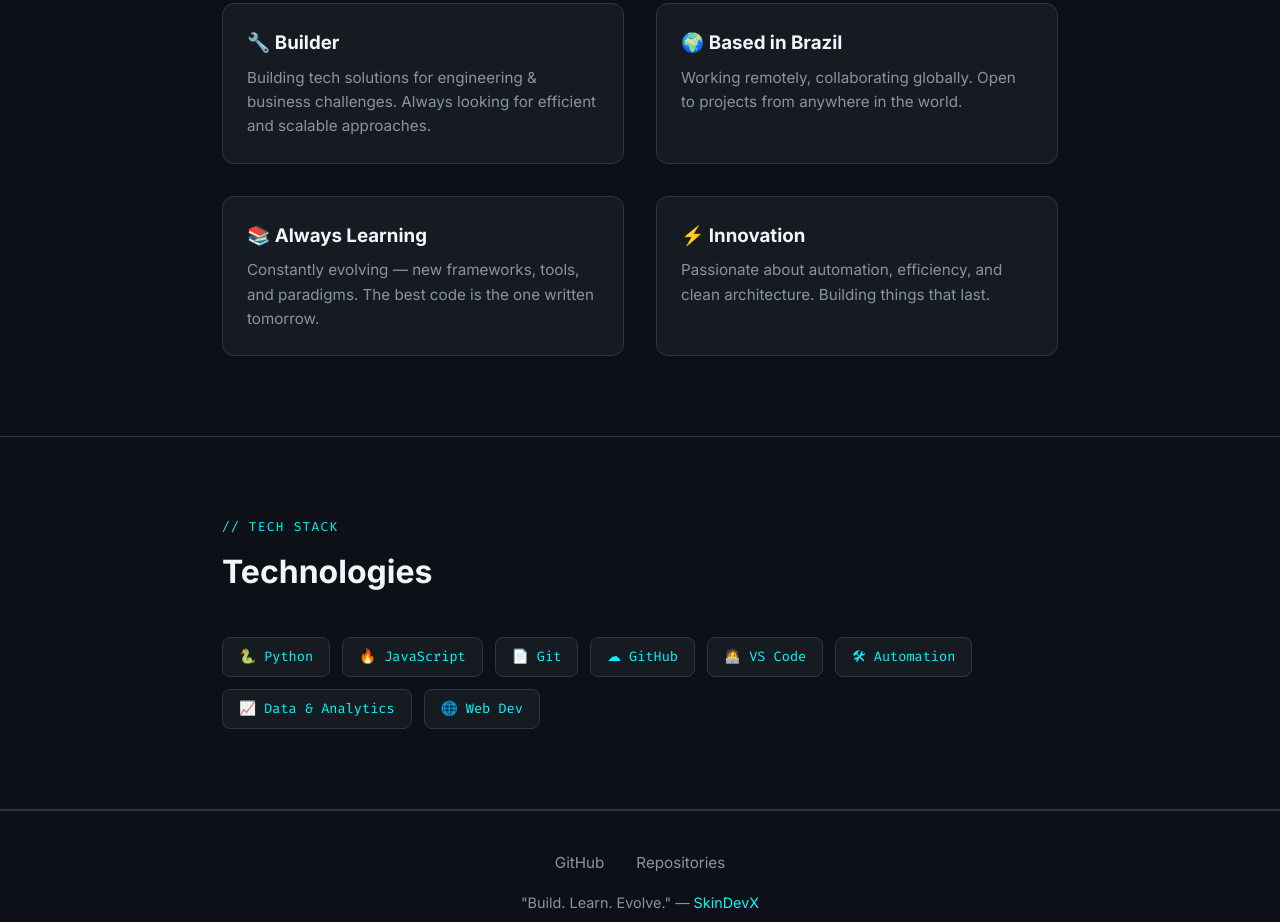
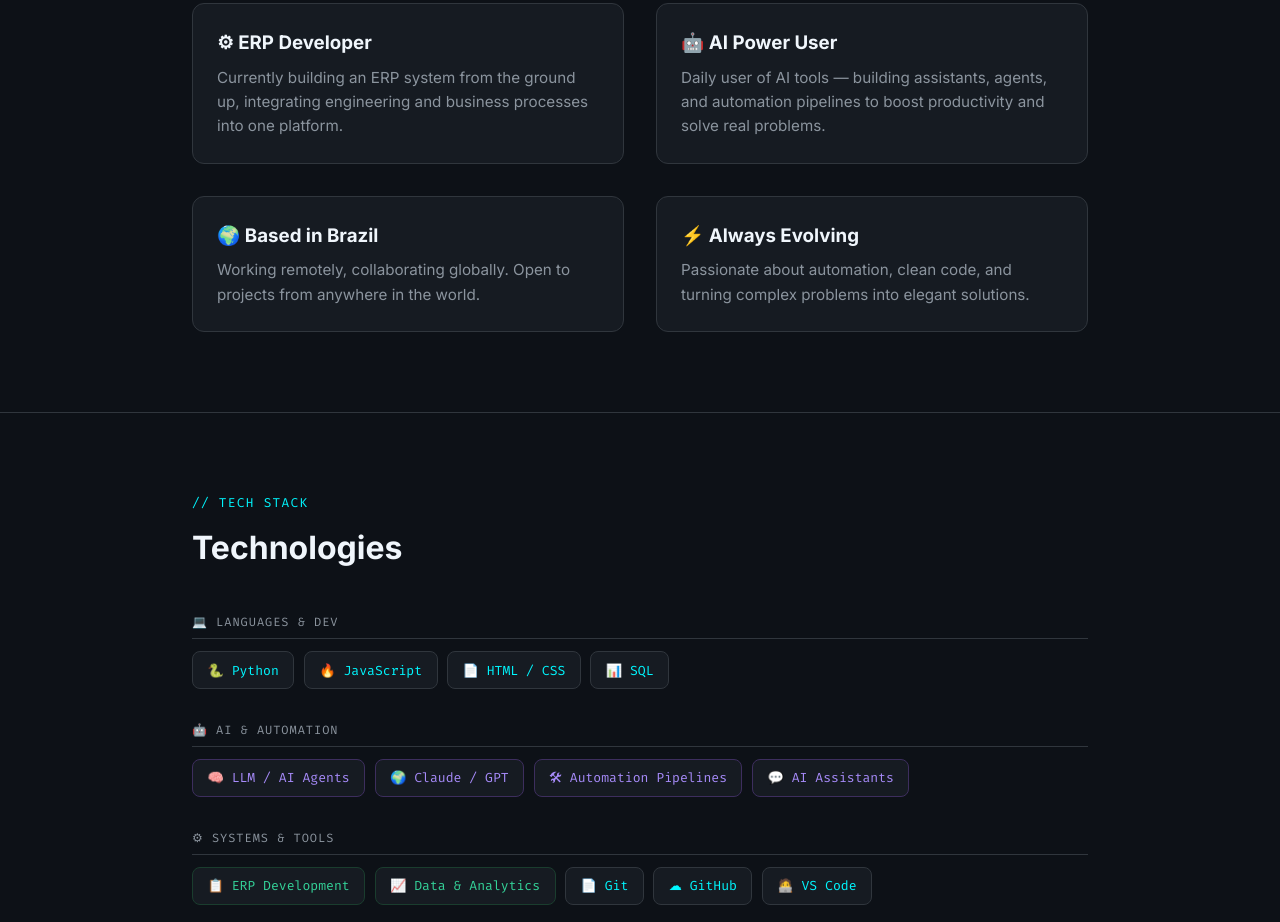
Before and after one commit to SkinDevX/skindevx.github.io, a plain HTML site: page index.html in a window 1280 px wide. Shown: the part 998-1920 px from the top of the page. Drawn offline with Linux system fonts and the light colour scheme.

Commit message:
Update index.html

```diff
--- a/index.html
+++ b/index.html
@@ -8,28 +8,18 @@
   <link href="https://fonts.googleapis.com/css2?family=Fira+Code:wght@300;400;600&family=Inter:wght@300;400;600;700&display=swap" rel="stylesheet">
   <style>
     *, *::before, *::after { box-sizing: border-box; margin: 0; padding: 0; }
-    :root {
-      --bg: #0d1117; --bg2: #161b22; --border: #30363d;
-      --cyan: #00f7ff; --cyan2: #00bcd4; --text: #c9d1d9;
-      --muted: #8b949e; --white: #f0f6fc;
-    }
+    :root { --bg: #0d1117; --bg2: #161b22; --border: #30363d; --cyan: #00f7ff; --cyan2: #00bcd4; --text: #c9d1d9; --muted: #8b949e; --white: #f0f6fc; }
     html { scroll-behavior: smooth; }
     body { background: var(--bg); color: var(--text); font-family: 'Inter', sans-serif; line-height: 1.6; }
-
-    /* NAV */
     nav { position: fixed; top: 0; width: 100%; background: rgba(13,17,23,0.92); backdrop-filter: blur(10px); border-bottom: 1px solid var(--border); z-index: 100; padding: 0.9rem 2rem; display: flex; justify-content: space-between; align-items: center; }
     .logo { font-family: 'Fira Code', monospace; color: var(--cyan); font-size: 1.2rem; font-weight: 600; text-decoration: none; }
     .nav-right { display: flex; align-items: center; gap: 0.5rem; }
     .nav-links a { color: var(--muted); text-decoration: none; margin-left: 1.4rem; font-size: 0.9rem; transition: color 0.2s; }
     .nav-links a:hover { color: var(--cyan); }
-
-    /* LANG TOGGLE */
     .lang-toggle { display: flex; background: var(--bg2); border: 1px solid var(--border); border-radius: 6px; overflow: hidden; margin-left: 1.4rem; }
     .lang-btn { padding: 0.3rem 0.7rem; font-size: 0.8rem; font-weight: 600; cursor: pointer; border: none; background: transparent; color: var(--muted); transition: all 0.2s; font-family: 'Fira Code', monospace; }
     .lang-btn.active { background: var(--cyan); color: #0d1117; }
     .lang-btn:hover:not(.active) { color: var(--white); }
-
-    /* HERO */
     .hero { min-height: 100vh; display: flex; align-items: center; justify-content: center; text-align: center; padding: 6rem 2rem 4rem; background: radial-gradient(ellipse at top, #0d2a2e 0%, var(--bg) 60%); }
     .hero-badge { font-family: 'Fira Code', monospace; font-size: 0.85rem; color: var(--cyan); background: rgba(0,247,255,0.08); border: 1px solid rgba(0,247,255,0.2); border-radius: 50px; padding: 0.35rem 1rem; display: inline-block; margin-bottom: 1.5rem; }
     .hero h1 { font-size: clamp(2.5rem, 6vw, 4.5rem); font-weight: 700; color: var(--white); line-height: 1.1; margin-bottom: 1rem; }
@@ -41,42 +31,37 @@
     .btn-primary:hover { background: var(--cyan2); transform: translateY(-2px); box-shadow: 0 0 20px rgba(0,247,255,0.3); }
     .btn-outline { border-color: var(--border); color: var(--text); }
     .btn-outline:hover { border-color: var(--cyan); color: var(--cyan); transform: translateY(-2px); }
-
-    /* SECTIONS */
-    section { padding: 5rem 2rem; max-width: 900px; margin: 0 auto; }
+    section { padding: 5rem 2rem; max-width: 960px; margin: 0 auto; }
     .section-label { font-family: 'Fira Code', monospace; font-size: 0.8rem; color: var(--cyan); text-transform: uppercase; letter-spacing: 0.1em; margin-bottom: 0.5rem; }
     .section-title { font-size: 2rem; font-weight: 700; color: var(--white); margin-bottom: 2.5rem; }
     .divider { width: 100%; height: 1px; background: var(--border); }
-
-    /* ABOUT */
     .about-grid { display: grid; grid-template-columns: 1fr 1fr; gap: 2rem; }
     @media (max-width: 640px) { .about-grid { grid-template-columns: 1fr; } }
     .about-card { background: var(--bg2); border: 1px solid var(--border); border-radius: 12px; padding: 1.5rem; transition: border-color 0.25s; }
     .about-card:hover { border-color: var(--cyan); }
     .about-card h3 { color: var(--white); margin-bottom: 0.5rem; }
     .about-card p { color: var(--muted); font-size: 0.95rem; }
-
-    /* STACK */
-    .stack-grid { display: flex; flex-wrap: wrap; gap: 0.75rem; }
-    .stack-item { background: var(--bg2); border: 1px solid var(--border); border-radius: 8px; padding: 0.5rem 1rem; font-family: 'Fira Code', monospace; font-size: 0.85rem; color: var(--cyan); transition: all 0.2s; }
+    /* STACK CATEGORIES */
+    .stack-category { margin-bottom: 2rem; }
+    .stack-category-label { font-family: 'Fira Code', monospace; font-size: 0.75rem; color: var(--muted); text-transform: uppercase; letter-spacing: 0.08em; margin-bottom: 0.75rem; padding-bottom: 0.4rem; border-bottom: 1px solid var(--border); }
+    .stack-grid { display: flex; flex-wrap: wrap; gap: 0.6rem; }
+    .stack-item { background: var(--bg2); border: 1px solid var(--border); border-radius: 8px; padding: 0.45rem 0.9rem; font-family: 'Fira Code', monospace; font-size: 0.82rem; color: var(--cyan); transition: all 0.2s; }
     .stack-item:hover { border-color: var(--cyan); background: rgba(0,247,255,0.06); transform: translateY(-2px); }
-
-    /* FOOTER */
+    .stack-item.ai { color: #a78bfa; border-color: #3d2e5e; }
+    .stack-item.ai:hover { border-color: #a78bfa; background: rgba(167,139,250,0.06); }
+    .stack-item.erp { color: #34d399; border-color: #1a3d2e; }
+    .stack-item.erp:hover { border-color: #34d399; background: rgba(52,211,153,0.06); }
     footer { border-top: 1px solid var(--border); padding: 2.5rem 2rem; text-align: center; color: var(--muted); font-size: 0.9rem; }
     footer a { color: var(--cyan); text-decoration: none; }
     .footer-links { display: flex; gap: 2rem; justify-content: center; margin-bottom: 1rem; }
     .footer-links a { color: var(--muted); transition: color 0.2s; font-size: 0.95rem; text-decoration: none; }
     .footer-links a:hover { color: var(--cyan); }
-
     .cursor { display: inline-block; width: 3px; height: 1em; background: var(--cyan); margin-left: 4px; animation: blink 1s step-end infinite; vertical-align: middle; }
     @keyframes blink { 0%,100%{opacity:1} 50%{opacity:0} }
-
-    /* Hide lang content */
     [data-lang] { display: none; }
     body.lang-en [data-lang="en"] { display: block; }
     body.lang-pt [data-lang="pt"] { display: block; }
-    body.lang-en [data-lang-inline="en"],
-    body.lang-pt [data-lang-inline="pt"] { display: inline; }
+    body.lang-en [data-lang-inline="en"], body.lang-pt [data-lang-inline="pt"] { display: inline; }
     [data-lang-inline] { display: none; }
   </style>
 </head>
@@ -97,7 +82,6 @@
   </div>
 </nav>
 
-<!-- HERO -->
 <section class="hero">
   <div>
     <div class="hero-badge">
@@ -105,13 +89,12 @@
       <span data-lang-inline="pt">&#128310; Aberto a colabora&ccedil;&otilde;es</span>
     </div>
     <h1>Hi, I'm <span>SkinDevX</span> <span class="cursor"></span></h1>
-    <p data-lang="en">Developer &amp; Engineer based in Brazil. Passionate about building tech solutions, automation, and clean code.</p>
-    <p data-lang="pt">Desenvolvedor &amp; Engenheiro baseado no Brasil. Apaixonado por solu&ccedil;&otilde;es tecnol&oacute;gicas, automa&ccedil;&atilde;o e c&oacute;digo limpo.</p>
+    <p data-lang="en">Developer & Engineer based in Brazil. Building ERP systems, AI agents, and automation solutions.</p>
+    <p data-lang="pt">Desenvolvedor & Engenheiro baseado no Brasil. Construindo sistemas ERP, agentes de IA e solu&ccedil;&otilde;es de automa&ccedil;&atilde;o.</p>
     <div class="hero-btns">
       <a href="https://github.com/SkinDevX" class="btn btn-primary" target="_blank">&#128279; GitHub Profile</a>
       <a href="#about" class="btn btn-outline">
-        <span data-lang-inline="en">Learn More</span>
-        <span data-lang-inline="pt">Saiba Mais</span>
+        <span data-lang-inline="en">Learn More</span><span data-lang-inline="pt">Saiba Mais</span>
       </a>
     </div>
   </div>
@@ -119,18 +102,21 @@
 
 <div class="divider"></div>
 
-<!-- ABOUT -->
 <section id="about">
   <div class="section-label">// <span data-lang-inline="en">about me</span><span data-lang-inline="pt">sobre mim</span></div>
   <h2 class="section-title">
-    <span data-lang-inline="en">Who is SkinDevX?</span>
-    <span data-lang-inline="pt">Quem &eacute; SkinDevX?</span>
+    <span data-lang-inline="en">Who is SkinDevX?</span><span data-lang-inline="pt">Quem &eacute; SkinDevX?</span>
   </h2>
   <div class="about-grid">
     <div class="about-card">
-      <h3>&#128295; <span data-lang-inline="en">Builder</span><span data-lang-inline="pt">Construtor</span></h3>
-      <p data-lang="en">Building tech solutions for engineering &amp; business challenges. Always looking for efficient and scalable approaches.</p>
-      <p data-lang="pt">Construindo solu&ccedil;&otilde;es tecnol&oacute;gicas para desafios de engenharia e neg&oacute;cios. Sempre em busca de abordagens eficientes e escal&aacute;veis.</p>
+      <h3>&#9881; <span data-lang-inline="en">ERP Developer</span><span data-lang-inline="pt">Desenvolvedor ERP</span></h3>
+      <p data-lang="en">Currently building an ERP system from the ground up, integrating engineering and business processes into one platform.</p>
+      <p data-lang="pt">Desenvolvendo um sistema ERP do zero, integrando processos de engenharia e neg&oacute;cios em uma plataforma.</p>
+    </div>
+    <div class="about-card">
+      <h3>&#129302; <span data-lang-inline="en">AI Power User</span><span data-lang-inline="pt">Usu&aacute;rio Avan&ccedil;ado de IA</span></h3>
+      <p data-lang="en">Daily user of AI tools — building assistants, agents, and automation pipelines to boost productivity and solve real problems.</p>
+      <p data-lang="pt">Usu&aacute;rio di&aacute;rio de IA — criando assistentes, agentes e pipelines de automa&ccedil;&atilde;o para aumentar produtividade e resolver problemas reais.</p>
     </div>
     <div class="about-card">
       <h3>&#127757; <span data-lang-inline="en">Based in Brazil</span><span data-lang-inline="pt">Baseado no Brasil</span></h3>
@@ -138,48 +124,60 @@
       <p data-lang="pt">Trabalhando remotamente, colaborando globalmente. Aberto a projetos de qualquer lugar do mundo.</p>
     </div>
     <div class="about-card">
-      <h3>&#128218; <span data-lang-inline="en">Always Learning</span><span data-lang-inline="pt">Sempre Aprendendo</span></h3>
-      <p data-lang="en">Constantly evolving — new frameworks, tools, and paradigms. The best code is the one written tomorrow.</p>
-      <p data-lang="pt">Em constante evolu&ccedil;&atilde;o — novos frameworks, ferramentas e paradigmas. O melhor c&oacute;digo &eacute; o que ser&aacute; escrito amanh&atilde;.</p>
-    </div>
-    <div class="about-card">
-      <h3>&#9889; <span data-lang-inline="en">Innovation</span><span data-lang-inline="pt">Inova&ccedil;&atilde;o</span></h3>
-      <p data-lang="en">Passionate about automation, efficiency, and clean architecture. Building things that last.</p>
-      <p data-lang="pt">Apaixonado por automa&ccedil;&atilde;o, efici&ecirc;ncia e arquitetura limpa. Construindo coisas que durem.</p>
+      <h3>&#9889; <span data-lang-inline="en">Always Evolving</span><span data-lang-inline="pt">Sempre Evoluindo</span></h3>
+      <p data-lang="en">Passionate about automation, clean code, and turning complex problems into elegant solutions.</p>
+      <p data-lang="pt">Apaixonado por automa&ccedil;&atilde;o, c&oacute;digo limpo e transformar problemas complexos em solu&ccedil;&otilde;es elegantes.</p>
     </div>
   </div>
 </section>
 
 <div class="divider"></div>
 
-<!-- STACK -->
 <section id="stack">
   <div class="section-label">// tech stack</div>
   <h2 class="section-title">
-    <span data-lang-inline="en">Technologies</span>
-    <span data-lang-inline="pt">Tecnologias</span>
+    <span data-lang-inline="en">Technologies</span><span data-lang-inline="pt">Tecnologias</span>
   </h2>
+
+  <div class="stack-category">
+    <div class="stack-category-label">&#128187; <span data-lang-inline="en">Languages & Dev</span><span data-lang-inline="pt">Linguagens & Dev</span></div>
     <div class="stack-grid">
       <span class="stack-item">&#128013; Python</span>
       <span class="stack-item">&#128293; JavaScript</span>
+      <span class="stack-item">&#128196; HTML / CSS</span>
+      <span class="stack-item">&#128202; SQL</span>
+    </div>
+  </div>
+
+  <div class="stack-category">
+    <div class="stack-category-label">&#129302; AI & <span data-lang-inline="en">Automation</span><span data-lang-inline="pt">Automa&ccedil;&atilde;o</span></div>
+    <div class="stack-grid">
+      <span class="stack-item ai">&#129504; LLM / AI Agents</span>
+      <span class="stack-item ai">&#127757; Claude / GPT</span>
+      <span class="stack-item ai">&#128736; <span data-lang-inline="en">Automation Pipelines</span><span data-lang-inline="pt">Pipelines de Automa&ccedil;&atilde;o</span></span>
+      <span class="stack-item ai">&#128172; <span data-lang-inline="en">AI Assistants</span><span data-lang-inline="pt">Assistentes de IA</span></span>
+    </div>
+  </div>
+
+  <div class="stack-category">
+    <div class="stack-category-label">&#9881; <span data-lang-inline="en">Systems & Tools</span><span data-lang-inline="pt">Sistemas & Ferramentas</span></div>
+    <div class="stack-grid">
+      <span class="stack-item erp">&#128203; <span data-lang-inline="en">ERP Development</span><span data-lang-inline="pt">Desenvolvimento ERP</span></span>
+      <span class="stack-item erp">&#128200; <span data-lang-inline="en">Data & Analytics</span><span data-lang-inline="pt">Dados & An&aacute;lise</span></span>
       <span class="stack-item">&#128196; Git</span>
       <span class="stack-item">&#9729; GitHub</span>
       <span class="stack-item">&#129489;&#8205;&#128187; VS Code</span>
-    <span class="stack-item">&#128736; <span data-lang-inline="en">Automation</span><span data-lang-inline="pt">Automa&ccedil;&atilde;o</span></span>
-    <span class="stack-item">&#128200; Data &amp; Analytics</span>
-    <span class="stack-item">&#127760; Web Dev</span>
+    </div>
   </div>
 </section>
 
 <div class="divider"></div>
 
-<!-- FOOTER -->
 <footer>
   <div class="footer-links">
     <a href="https://github.com/SkinDevX" target="_blank">GitHub</a>
     <a href="https://github.com/SkinDevX?tab=repositories" target="_blank">
-      <span data-lang-inline="en">Repositories</span>
-      <span data-lang-inline="pt">Reposit&oacute;rios</span>
+      <span data-lang-inline="en">Repositories</span><span data-lang-inline="pt">Reposit&oacute;rios</span>
     </a>
   </div>
   <p>"Build. Learn. Evolve." &mdash; <a href="https://github.com/SkinDevX">SkinDevX</a></p>
@@ -193,7 +191,6 @@
     });
     localStorage.setItem('skindevx-lang', lang);
   }
-  // Load saved preference
   const saved = localStorage.getItem('skindevx-lang');
   if (saved) setLang(saved);
 </script>
```
Lines whose indentation alone changed are shown as unchanged.
